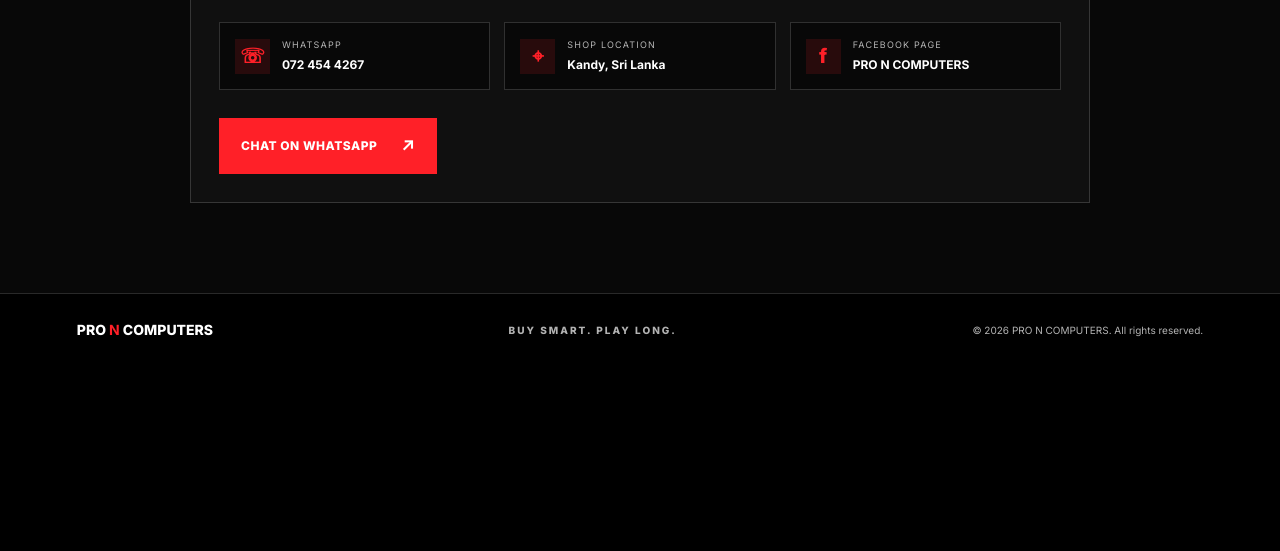
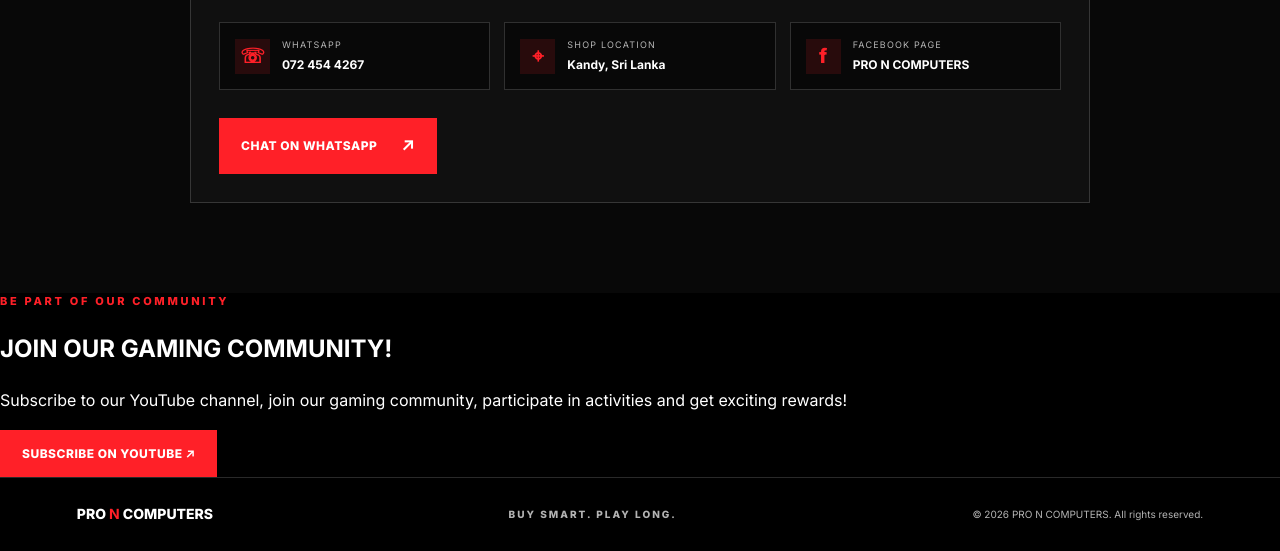
Before and after one commit to Rameesha98/proncomputers, a plain HTML site: page index.html in a window 1280 px wide. Shown: the part 3836-4387 px from the top of the page. Before the commit the page ends 4202 px from the top, so only its background shows below. Drawn offline with nearby package versions, Linux system fonts and the light colour scheme; a web font is replaced by a local one.

Commit message:
Add gaming community section to index.html
Added a gaming community section with YouTube subscription link.

```diff
--- a/index.html
+++ b/index.html
@@ -189,6 +189,24 @@
     </section>
   </main>
 
+<!-- GAMING COMMUNITY SECTION -->
+<section class="gaming-community-section">
+  <p class="eyebrow">BE PART OF OUR COMMUNITY</p>
+  <h2>JOIN OUR <span>GAMING COMMUNITY!</span></h2>
+  <p>
+    Subscribe to our YouTube channel, join our gaming community,
+    participate in activities and get exciting rewards!
+  </p>
+
+  <div class="community-buttons">
+    <a href="https://www.youtube.com/@raviyagaming98"
+       target="_blank" rel="noopener noreferrer"
+       class="button button-primary">
+      Subscribe on YouTube ↗
+    </a>
+  </div>
+</section>
+
   <footer>
     <a class="footer-brand" href="#home">PRO <b>N</b> COMPUTERS</a>
     <span>BUY SMART. PLAY LONG.</span>
```
